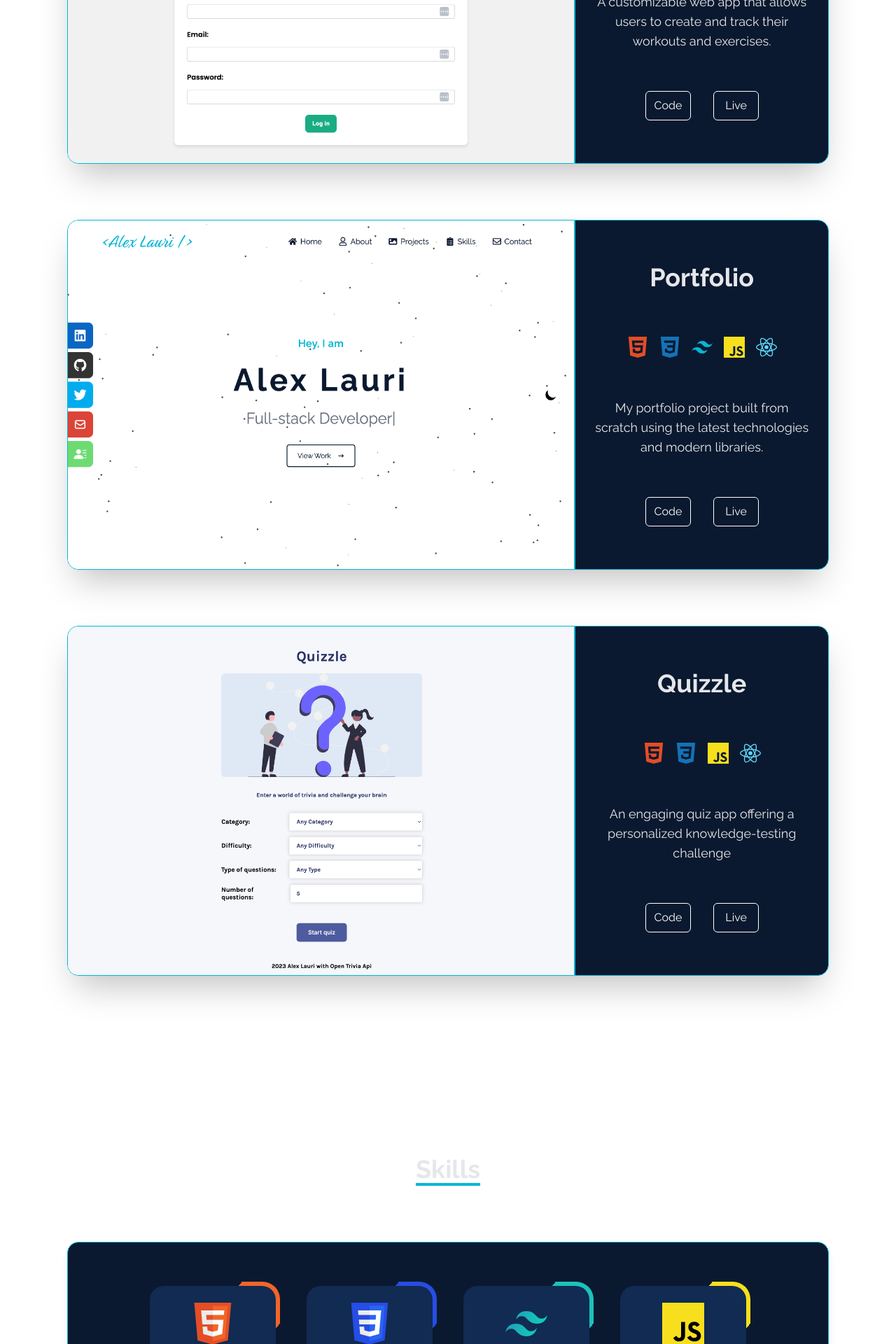
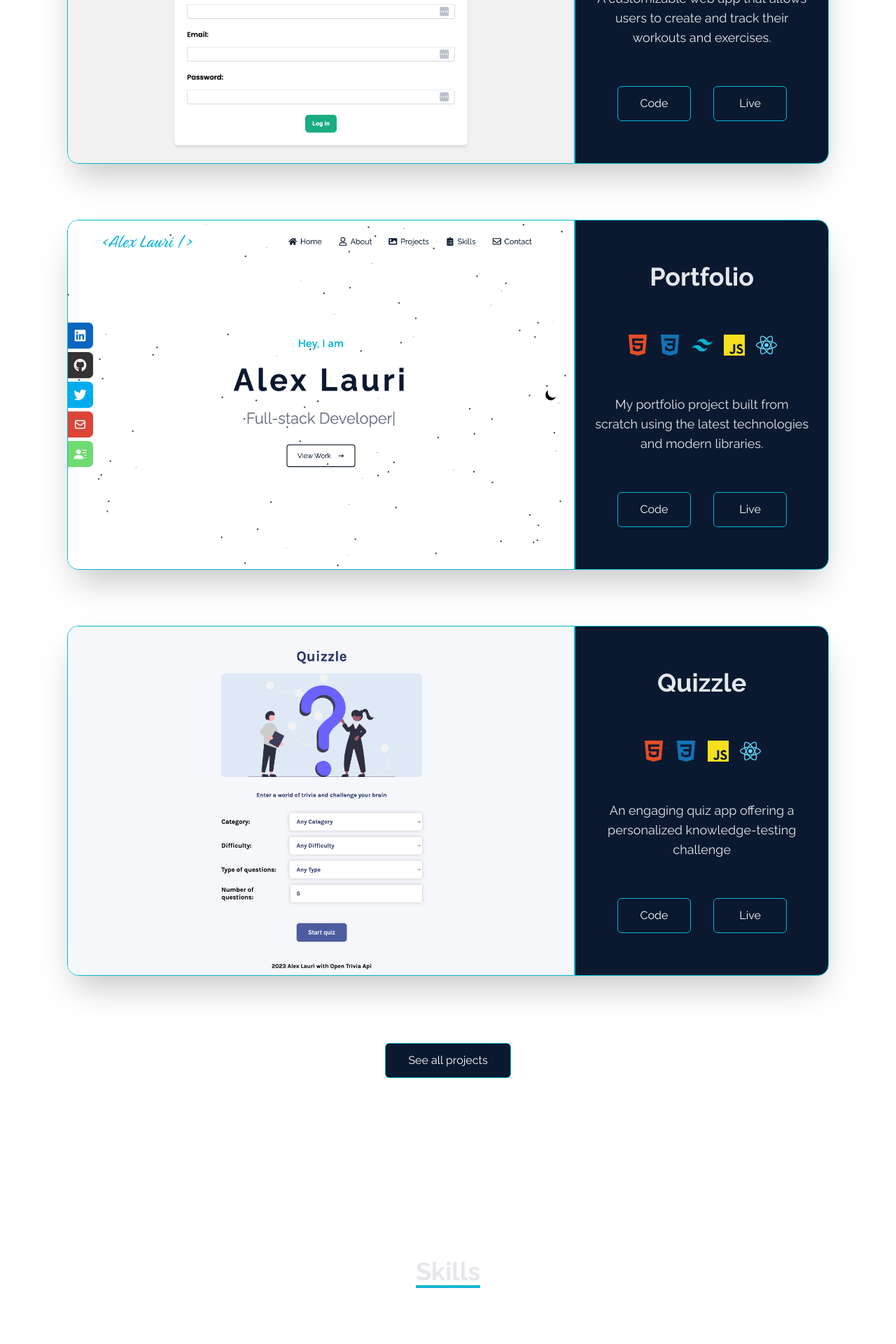
Before and after one commit to Alkxs/Portfolio-projects, a React (Vite) app in the folder portfolio/: page / in a window 1280 px wide. Shown: the part 2240-4160 px from the top of the page at 70% size. Built offline with nearby package versions, Linux system fonts and the light colour scheme; a web font is replaced by a local one.

Commit message:
responsive design complete

```diff
--- a/portfolio/src/components/Contact.jsx
+++ b/portfolio/src/components/Contact.jsx
@@ -3,8 +3,7 @@ const Contact = () => {
     <section name='contact'>
       <h2 className='title'>contact</h2>
       <div className='container'>
-        <form className='form-card bg-gray-100 dark:bg-[#112b52] flex flex-col max-w-2xl w-full rounded-2xl shadow-lg hover:shadow-2xl hover:shadow-black border border-gray-200 dark:border-cyan-500 p-10'>
-          <div className='pb-8'></div>
+        <form className='form-card max-w-xs sm:max-w-sm md:max-w-md lg:max-w-2xl xl:max-w-3xl bg-gray-100 dark:bg-[#112b52] flex flex-col w-full rounded-2xl shadow-lg hover:shadow-2xl hover:shadow-black border border-gray-200 dark:border-cyan-500 py-4 sm:py-6 md:pt-8 lg:py-14 pb-1 sm:pb-2 md:pb-0 lg:pb-0 px-4 lg:px-14 sm:px-6 md:px-8 gap-2 md:gap-6'>
           <input
             className='border dark:border-cyan-500  text-black dark:bg-dark-main p-2 rounded-md
         '
@@ -13,10 +12,17 @@ const Contact = () => {
             name='name'
           />
           <input className='my-4 p-2 dark:bg-dark-main border dark:border-cyan-500 text-gray-300 rounded-md' type='email' placeholder='email' name='email' />
-          <textarea className='border dark:border-cyan-500 dark:bg-dark-main text-gray-300 p-2 rounded-md' name='message' rows='10' placeholder='message'></textarea>
-          <button className='text-[#0a192f] dark:bg-dark-main dark:text-white border border-[#0a192f] hover:border-cyan-500 dark:border dark:border-cyan-500 hover:text-white hover:bg-cyan-500 dark:hover:border-cyan-500 dark:hover:text-white dark:hover:bg-cyan-500 duration-300 px-6 py-3 mt-20 mx-auto flex items-center rounded-md'>
-            Submit
-          </button>
+          <textarea
+            className='border dark:border-cyan-500 dark:bg-dark-main text-gray-300 p-2 rounded-md'
+            name='message'
+            rows='5'
+            placeholder='message'
+          ></textarea>
+          <div className="flex justify-center items-center">
+            <button className='text-[#0a192f] dark:bg-dark-main dark:text-white border border-[#0a192f] hover:border-cyan-500 dark:border dark:border-cyan-500 hover:text-white hover:bg-cyan-500 dark:hover:border-cyan-500 dark:hover:text-white dark:hover:bg-cyan-500 duration-300 px-6 lg:px-8 py-3 lg:py-3 mt-4 :mt-10 mx-auto flex items-center rounded-md'>
+              Submit
+            </button>
+          </div>
         </form>
       </div>
     </section>
--- a/portfolio/src/components/Projects.jsx
+++ b/portfolio/src/components/Projects.jsx
@@ -22,7 +22,7 @@ const Projects = () => {
               ></img>
             </div>
 
-            <div className='card-text lg:h-full lg:w-1/3 dark:text-gray-200 dark:bg-dark-main flex flex-col w-full justify-around items-center gap-6 sm:gap-12 lg:gap-8 py-8 sm:py-12 px-8 sm:px-14 lg:px-6 rounded-b-2xl lg:rounded-l-none lg:rounded-r-2xl dark:border dark:border-cyan-500'>
+            <div className='card-text lg:h-full lg:w-1/3 dark:text-gray-200 dark:bg-dark-main flex flex-col w-full justify-around items-center gap-6 sm:gap-12 lg:gap-8 py-8 sm:py-12 px-8 sm:px-14 md:px-6 rounded-b-2xl lg:rounded-l-none lg:rounded-r-2xl dark:border dark:border-cyan-500'>
               <h3 className='text-3xl md:text-4xl font-bold mb-2'>TheraFit</h3>
               <div className='w-full flex justify-center items-center flex-wrap gap-4'>
                 <SiHtml5 size={30} className='hover:scale-125 duration-300 text-[#E44D26]' />
@@ -37,12 +37,12 @@ const Projects = () => {
 
               <div className='buttons-container w-full flex justify-center items-center gap-8 flex-wrap'>
                 <a href='https://github.com/Alkxs/TheraFit' target='_blank'>
-                  <button className=' text-[#0a192f] dark:text-white  border-[#0a192f] dark:border-white border px-2 sm:px-3 py-1 sm:py-2 hover:text-cyan-500 hover:border-cyan-500 dark:hover:border-cyan-500 dark:hover:text-white dark:hover:bg-cyan-500 rounded-md hover:scale-105 duration-300'>
+                  <button className=' text-[#0a192f] dark:text-white  border-[#0a192f] dark:border-cyan-500 border px-2 sm:px-3 md:px-5 xl:px-8 py-1 sm:py-2 xl:py-3 hover:text-cyan-500 hover:border-cyan-500 dark:hover:border-cyan-500 dark:hover:text-white dark:hover:bg-cyan-500 rounded-md hover:scale-105 duration-300'>
                     Code
                   </button>
                 </a>
                 <a href='https://demo.com/' target='_blank'>
-                  <button className='text-[#0a192f] dark:text-white  border-[#0a192f] dark:border-white border px-3 sm:px-4 py-1 sm:py-2 hover:text-cyan-500 hover:border-cyan-500 dark:hover:border-cyan-500 dark:hover:text-white dark:hover:bg-cyan-500 rounded-md hover:scale-105 duration-300'>
+                  <button className='text-[#0a192f] dark:text-white  border-[#0a192f] dark:border-cyan-500 border px-3 sm:px-4 md:px-6 xl:px-9 py-1 sm:py-2 xl:py-3 hover:text-cyan-500 hover:border-cyan-500 dark:hover:border-cyan-500 dark:hover:text-white dark:hover:bg-cyan-500 rounded-md hover:scale-105 duration-300'>
                     Live
                   </button>
                 </a>
@@ -59,7 +59,7 @@ const Projects = () => {
               ></img>
             </div>
 
-            <div className='card-text lg:h-full lg:w-1/3 dark:text-gray-200 dark:bg-dark-main flex flex-col w-full justify-around items-center gap-6 sm:gap-12 lg:gap-8 py-8 sm:py-12 px-8 sm:px-14 lg:px-6 rounded-b-2xl lg:rounded-l-none lg:rounded-r-2xl dark:border dark:border-cyan-500'>
+            <div className='card-text lg:h-full lg:w-1/3 dark:text-gray-200 dark:bg-dark-main flex flex-col w-full justify-around items-center gap-6 sm:gap-12 lg:gap-8 py-8 sm:py-12 px-8 sm:px-14 md:px-6 rounded-b-2xl lg:rounded-l-none lg:rounded-r-2xl dark:border dark:border-cyan-500'>
               <h3 className='text-3xl md:text-4xl font-bold mb-2'> Portfolio</h3>
               <div className='w-full flex justify-center items-center flex-wrap gap-4'>
                 <SiHtml5 size={30} className='hover:scale-125 duration-300 text-[#E44D26]' />
@@ -72,13 +72,13 @@ const Projects = () => {
 
               <div className='buttons-container w-full flex justify-center items-center gap-8 flex-wrap'>
                 <a href='https://github.com/Alkxs/Portfolio-projects/tree/main/portfolio' target='_blank'>
-                  <button className='text-[#0a192f] dark:text-white  border-[#0a192f] dark:border-white border px-2 sm:px-3 py-1 sm:py-2 hover:text-cyan-500 hover:border-cyan-500 dark:hover:border-cyan-500 dark:hover:text-white dark:hover:bg-cyan-500 rounded-md hover:scale-105 duration-300'>
+                  <button className='text-[#0a192f] dark:text-white  border-[#0a192f] dark:border-cyan-500 border px-2 sm:px-3 md:px-5 xl:px-8 py-1 sm:py-2 xl:py-3 hover:text-cyan-500 hover:border-cyan-500 dark:hover:border-cyan-500 dark:hover:text-white dark:hover:bg-cyan-500 rounded-md hover:scale-105 duration-300'>
                     Code
                   </button>
                 </a>
 
                 <a href='https://demo.com/' target='_blank'>
-                  <button className='text-[#0a192f] dark:text-white  border-[#0a192f] dark:border-white border px-3 sm:px-4 py-1 sm:py-2 hover:text-cyan-500 hover:border-cyan-500 dark:hover:border-cyan-500 dark:hover:text-white dark:hover:bg-cyan-500 rounded-md hover:scale-105 duration-300'>
+                  <button className='text-[#0a192f] dark:text-white  border-[#0a192f] dark:border-cyan-500 border px-3 sm:px-4 md:px-6 xl:px-9 py-1 sm:py-2 xl:py-3 hover:text-cyan-500 hover:border-cyan-500 dark:hover:border-cyan-500 dark:hover:text-white dark:hover:bg-cyan-500 rounded-md hover:scale-105 duration-300'>
                     Live
                   </button>
                 </a>
@@ -95,7 +95,7 @@ const Projects = () => {
               ></img>
             </div>
 
-            <div className='card-text lg:h-full lg:w-1/3 dark:text-gray-200 dark:bg-dark-main flex flex-col w-full justify-around items-center gap-6 sm:gap-12 lg:gap-8 py-8 sm:py-12 px-8 sm:px-14 lg:px-6 rounded-b-2xl lg:rounded-l-none lg:rounded-r-2xl dark:border dark:border-cyan-500'>
+            <div className='card-text lg:h-full lg:w-1/3 dark:text-gray-200 dark:bg-dark-main flex flex-col w-full justify-around items-center gap-6 sm:gap-12 lg:gap-8 py-8 sm:py-12 px-8 sm:px-14 md:px-6 rounded-b-2xl lg:rounded-l-none lg:rounded-r-2xl dark:border dark:border-cyan-500'>
               <h3 className='text-3xl md:text-4xl font-bold mb-2'>Quizzle</h3>
               <div className='w-full flex justify-center items-center flex-wrap gap-4'>
                 <SiHtml5 size={30} className='hover:scale-125 duration-300 text-[#E44D26]' />
@@ -107,18 +107,25 @@ const Projects = () => {
 
               <div className='buttons-container w-full flex justify-center items-center gap-8'>
                 <a href='https://github.com/Alkxs/TheraFit' target='_blank'>
-                  <button className=' text-[#0a192f] dark:text-white  border-[#0a192f] dark:border-white border px-2 sm:px-3 py-1 sm:py-2 hover:text-cyan-500 hover:border-cyan-500 dark:hover:border-cyan-500 dark:hover:text-white dark:hover:bg-cyan-500 rounded-md hover:scale-105 duration-300'>
+                  <button className=' text-[#0a192f] dark:text-white  border-[#0a192f] dark:border-cyan-500 border px-2 sm:px-3 md:px-5 xl:px-8 py-1 sm:py-2 xl:py-3 hover:text-cyan-500 hover:border-cyan-500 dark:hover:border-cyan-500 dark:hover:text-white dark:hover:bg-cyan-500 rounded-md hover:scale-105 duration-300'>
                     Code
                   </button>
                 </a>
                 <a href='https://demo.com/' target='_blank'>
-                  <button className='text-[#0a192f] dark:text-white  border-[#0a192f] dark:border-white border px-3 sm:px-4 py-1 sm:py-2 hover:text-cyan-500 hover:border-cyan-500 dark:hover:border-cyan-500 dark:hover:text-white dark:hover:bg-cyan-500 rounded-md hover:scale-105 duration-300'>
+                  <button className='text-[#0a192f] dark:text-white  border-[#0a192f] dark:border-cyan-500 border px-3 sm:px-4 md:px-6 xl:px-9 py-1 sm:py-2 xl:py-3 hover:text-cyan-500 hover:border-cyan-500 dark:hover:border-cyan-500 dark:hover:text-white dark:hover:bg-cyan-500 rounded-md hover:scale-105 duration-300'>
                     Live
                   </button>
                 </a>
               </div>
             </div>
           </div>
+
+          <div className='flex justify-center items-center'>
+            <button className='text-[#0a192f] dark:bg-dark-main dark:text-white border border-[#0a192f] hover:border-cyan-500 dark:border dark:border-cyan-500 hover:text-white hover:bg-cyan-500 dark:hover:border-cyan-500 dark:hover:text-white dark:hover:bg-cyan-500 duration- md:px-53xl px-6 lg:px-8 py-3 xl:py-3 mt-4 :mt-10 mx-auto flex items-center rounded-md'>
+              See all projects
+            </button>
+          </div>
+
         </div>
       </div>
     </section>
--- a/portfolio/src/components/ScrollTop.jsx
+++ b/portfolio/src/components/ScrollTop.jsx
@@ -14,7 +14,7 @@ import { useState, useEffect } from 'react'
   return (
     <>
       {up && (
-        <div className='fixed bottom-10 right-10 text-lg bg-transparent border-none cursor-pointer text-black hover:text-violet-600 dark:text-white z-20 dark:hover:text-violet-600'>
+        <div className='hidden sm:block fixed bottom-10 right-10 text-lg bg-transparent border-none cursor-pointer text-black hover:text-violet-600 dark:text-white z-20 dark:hover:text-violet-600'>
           <Link to='home' smooth={true} duration={500}>
             <FaArrowUp size={30} />
           </Link>
--- a/portfolio/src/index.css
+++ b/portfolio/src/index.css
@@ -25,7 +25,7 @@
 
 @layer components {
   .container {
-    @apply w-full h-full max-w-6xl mx-auto text-center px-8  flex flex-col justify-center items-center space-y-8
+    @apply w-full h-full max-w-6xl mx-auto text-center px-6 sm:px-8  flex flex-col justify-center items-center space-y-8
   }
   .title {
     @apply text-dark-main dark:text-gray-200 text-4xl inline font-bold border-b-4 border-cyan-500 mb-20
```
